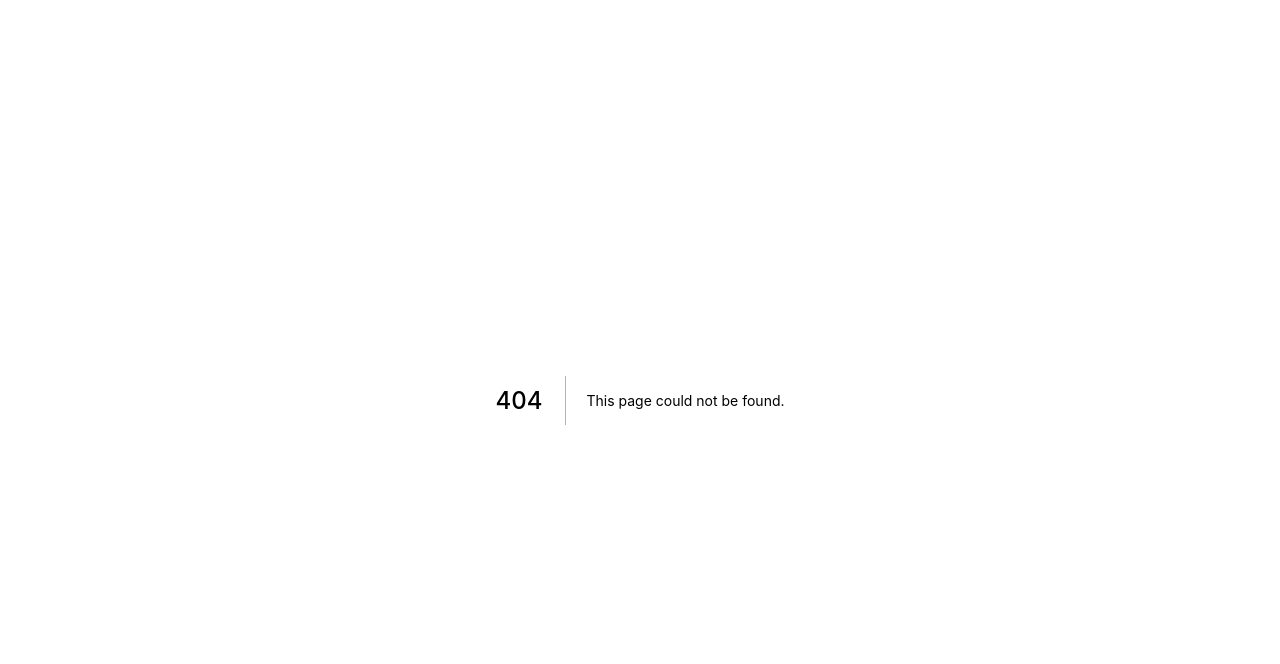
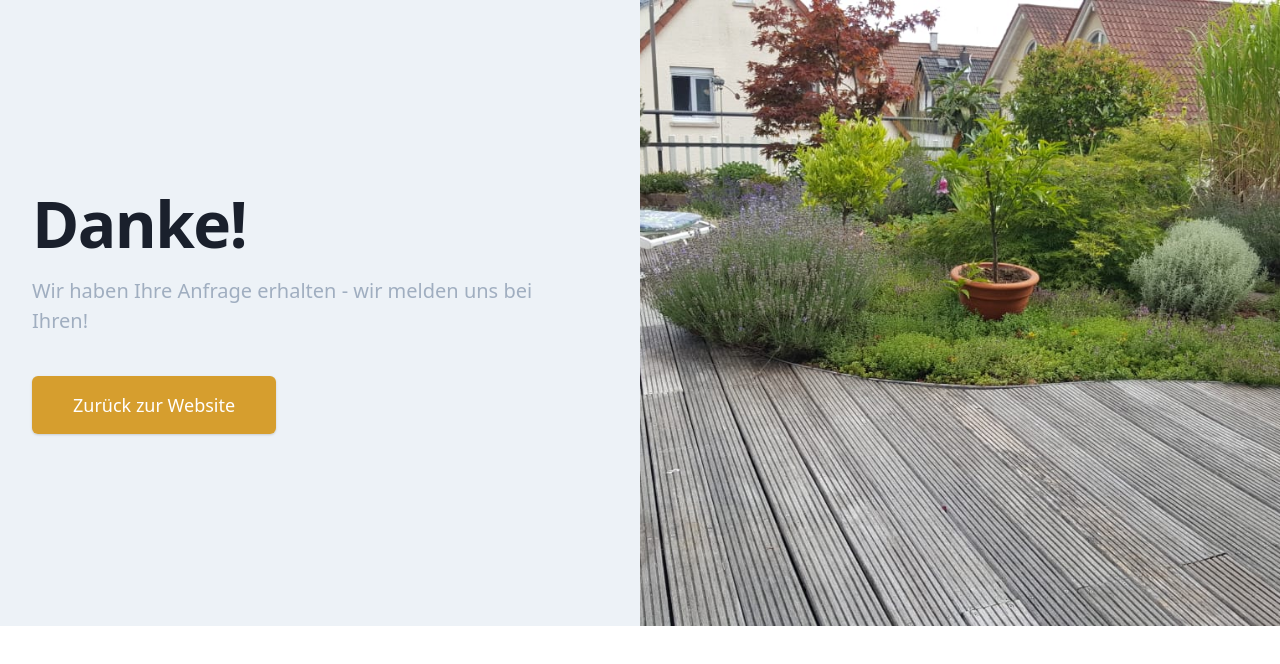
Before and after one commit to luckygdesign/website_fewo_keltern, a Next.js app: page /danke in a window 1280 px wide. Before the commit this address had no page. Shown: the top 664 px of the page. Built offline with nearby package versions, Linux system fonts and the light colour scheme; what @tailwindcss/ui would draw is missing.

Commit message:
add page: danke

```diff
--- /dev/null
+++ b/pages/danke.tsx
@@ -0,0 +1,38 @@
+import Link from "next/link";
+
+export default function Home() {
+  return (
+    <div>
+      <div className="relative lg:bg-gray-200">
+        <main className="lg:relative">
+          <div className="mx-auto max-w-7xl w-full pt-16 pb-20 text-center lg:py-48 lg:text-left">
+            <div className="px-4 lg:w-1/2 sm:px-8 xl:pr-16">
+              <h2 className="text-4xl tracking-tight leading-10 font-extrabold text-gray-900 sm:text-5xl sm:leading-none md:text-6xl lg:text-5xl xl:text-6xl">
+                Danke!
+              </h2>
+              <p className="mt-3 max-w-md mx-auto text-lg text-gray-500 sm:text-xl md:mt-5 md:max-w-3xl">
+                Wir haben Ihre Anfrage erhalten - wir melden uns bei Ihren!
+              </p>
+              <div className="mt-10 sm:flex sm:justify-center lg:justify-start">
+                <div className="rounded-md shadow">
+                  <Link href="/">
+                    <a className="w-full flex items-center justify-center px-8 py-3 border border-transparent text-base leading-6 font-medium rounded-md text-white bg-yellow-600 hover:bg-yellow-500 focus:outline-none focus:border-yellow-700 focus:shadow-outline-yellow transition duration-150 ease-in-out md:py-4 md:text-lg md:px-10">
+                      Zurück zur Website
+                    </a>
+                  </Link>
+                </div>
+              </div>
+            </div>
+          </div>
+          <div className="relative w-full h-64 sm:h-64 md:h-72 lg:absolute lg:inset-y-0 lg:right-0 lg:w-1/2 lg:h-full">
+            <img
+              className="absolute inset-0 w-full h-full object-cover"
+              src="/img/img18.jpg"
+              alt="Blick auf die Dachterasse"
+            />
+          </div>
+        </main>
+      </div>
+    </div>
+  );
+}
--- a/pages/index.tsx
+++ b/pages/index.tsx
@@ -182,12 +182,17 @@ export default function Home() {
           </div>
           <div className="bg-white py-8 px-4 sm:px-6 lg:col-span-3 lg:py-16 lg:px-8 xl:pl-12">
             <div className="max-w-lg mx-auto lg:max-w-none">
+              <div className="hidden">
+                <Link href="/danke">
+                  <a aria-hidden={true}>zur Bestätigungsseite</a>
+                </Link>
+              </div>
               <form
                 name="kontaktformular"
                 className="grid grid-cols-1 gap-y-6"
                 data-netlify="true"
                 method="post"
-                action="#"
+                action="/danke"
               >
                 <input type="hidden" name="form-name" value="kontaktformular" />
                 <div>
@@ -210,6 +215,7 @@ export default function Home() {
                     <input
                       id="email"
                       type="email"
+                      name="email"
                       className="form-input block w-full py-3 px-4 placeholder-gray-500 transition ease-in-out duration-150"
                       placeholder="E-Mailadresse"
                     />
@@ -222,6 +228,7 @@ export default function Home() {
                   <div className="relative rounded-md shadow-sm">
                     <input
                       id="phone"
+                      name="phone"
                       className="form-input block w-full py-3 px-4 placeholder-gray-500 transition ease-in-out duration-150"
                       placeholder="Telefonnummer"
                     />
@@ -233,7 +240,8 @@ export default function Home() {
                   </label>
                   <div className="relative rounded-md shadow-sm">
                     <input
-                      id="phone"
+                      id="anreise"
+                      name="anreise"
                       className="form-input block w-full py-3 px-4 placeholder-gray-500 transition ease-in-out duration-150"
                       placeholder="Anreisetag (z.B. 5. November 2020)"
                     />
@@ -246,6 +254,7 @@ export default function Home() {
                   <div className="relative rounded-md shadow-sm">
                     <input
                       id="abreise"
+                      name="abreise"
                       className="form-input block w-full py-3 px-4 placeholder-gray-500 transition ease-in-out duration-150"
                       placeholder="Abreisetag (z.B. 9. November 2020)"
                     />
@@ -258,6 +267,7 @@ export default function Home() {
                   <div className="relative rounded-md shadow-sm">
                     <textarea
                       id="message"
+                      name="nachricht"
                       rows={4}
                       className="form-input block w-full py-3 px-4 placeholder-gray-500 transition ease-in-out duration-150"
                       placeholder="Ihre Nachricht..."
```
